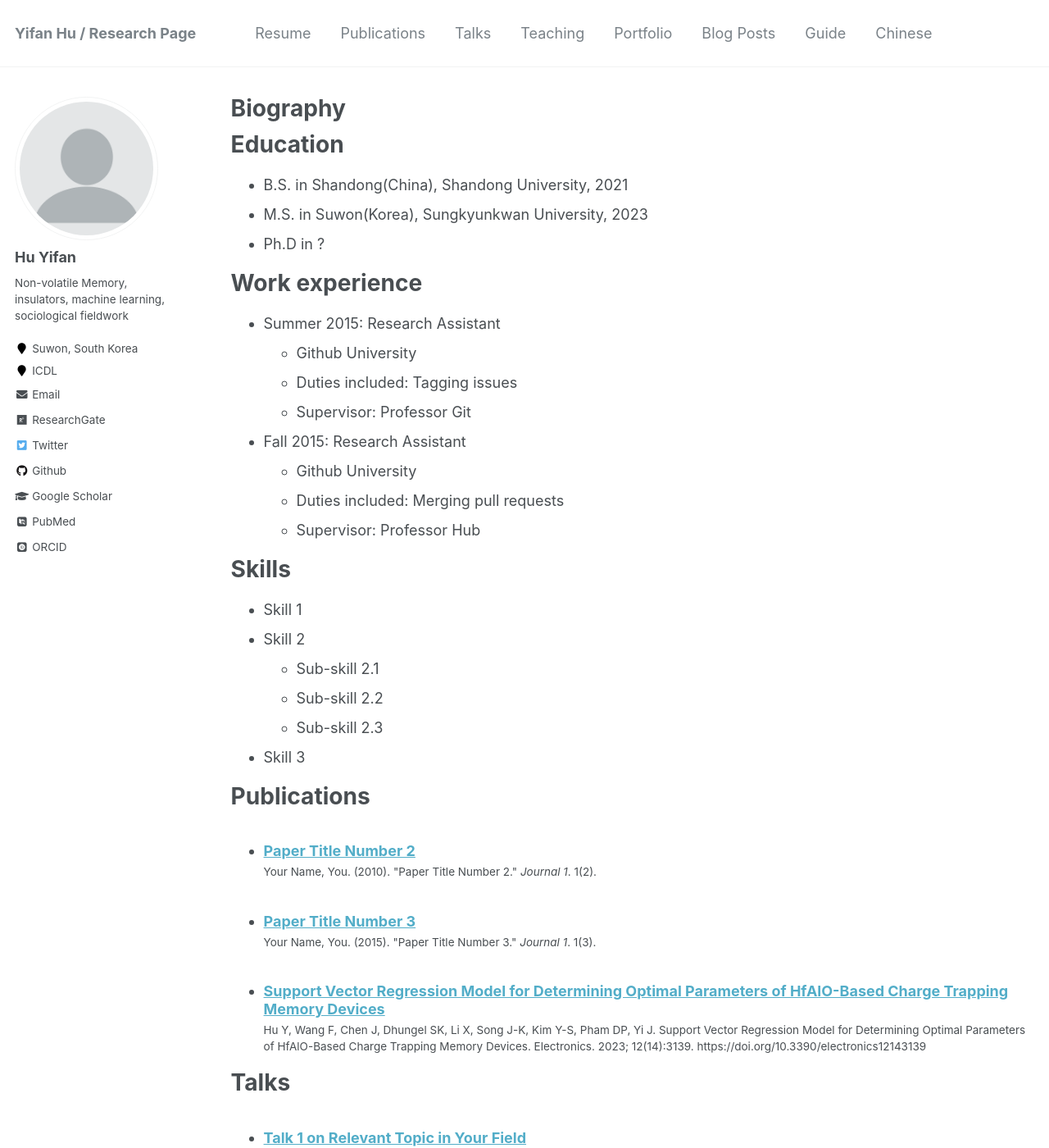
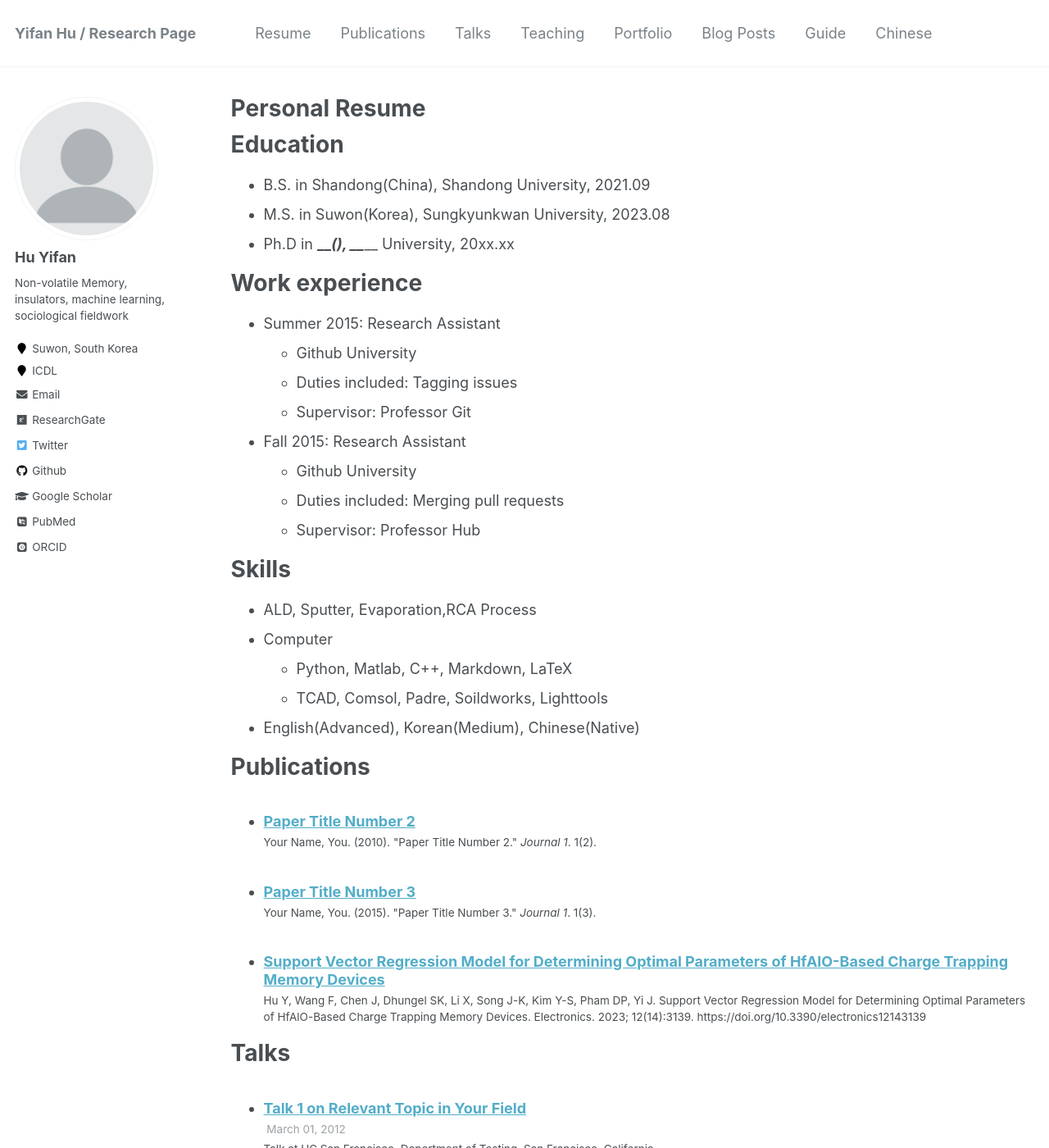
Before and after one commit to drivanwho/drivanwho.github.io, a Jekyll site: the page built from _pages/cv.md, in a window 1280 px wide and 1400 px high. Shown: the whole window at 82% size. Built offline with Jekyll 4.4.1, drawn with Linux system fonts in a browser that asks for light colours; some web fonts are replaced.

Commit message:
Update cv.md

```diff
--- a/_pages/cv.md
+++ b/_pages/cv.md
@@ -1,6 +1,6 @@
 ---
 layout: archive
-title: "Biography"
+title: "Personal Resume"
 permalink: /cv/
 author_profile: true
 redirect_from:
@@ -11,9 +11,9 @@
 
 Education
 ======
-* B.S. in Shandong(China), Shandong University, 2021
-* M.S. in Suwon(Korea), Sungkyunkwan University, 2023
-* Ph.D in ?
+* B.S. in Shandong(China), Shandong University, 2021.09
+* M.S. in Suwon(Korea), Sungkyunkwan University, 2023.08
+* Ph.D in _____(), _______ University, 20xx.xx
 
 Work experience
 ======
@@ -29,12 +29,11 @@
 
 Skills
 ======
-* Skill 1
-* Skill 2
-  * Sub-skill 2.1
-  * Sub-skill 2.2
-  * Sub-skill 2.3
-* Skill 3
+* ALD, Sputter, Evaporation,RCA Process
+* Computer
+  * Python, Matlab, C++, Markdown, LaTeX
+  * TCAD, Comsol, Padre, Soildworks, Lighttools
+* English(Advanced), Korean(Medium), Chinese(Native)
 
 Publications
 ======
```
